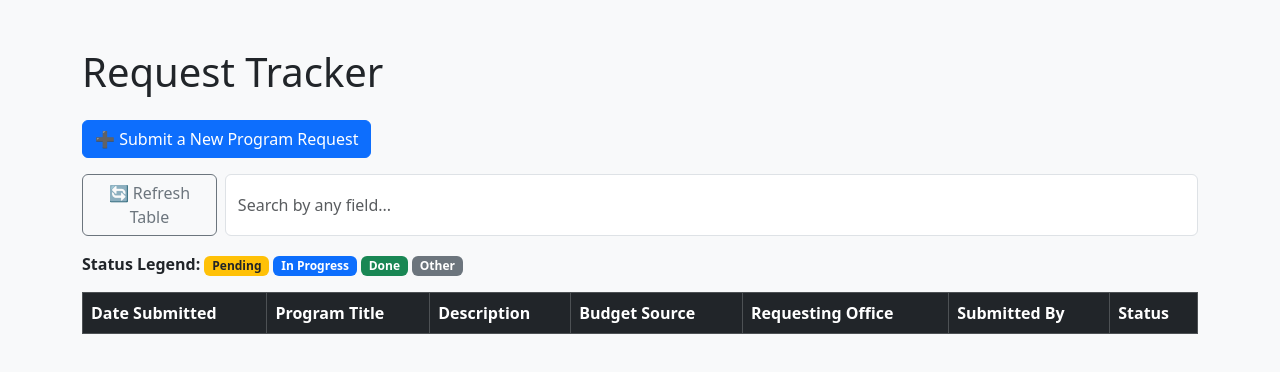
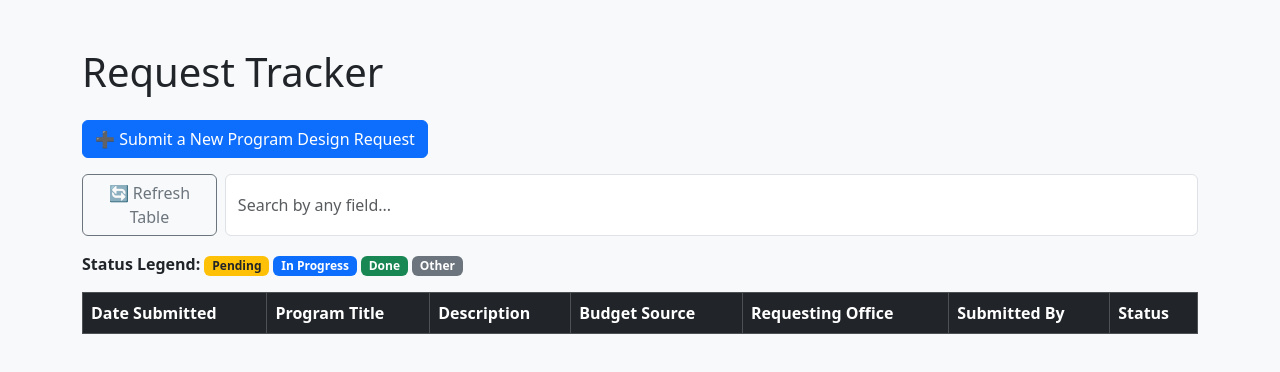
Before and after one commit to mpdc-newwash/request-tracker, a plain HTML site: page index.html in a window 1280 px wide. Drawn offline with nearby package versions, Linux system fonts and the light colour scheme; no server answers.

Commit message:
Update button label text in index.html

```diff
--- a/index.html
+++ b/index.html
@@ -11,7 +11,7 @@
 
     <!-- Correct Google Form link -->
     <a href="https://forms.gle/2V8BecPXmD57bSWFA" target="_blank" class="btn btn-primary mb-3">
-      ➕ Submit a New Program Request
+      ➕ Submit a New Program Design Request
     </a>
 
     <div class="d-flex justify-content-between mb-3 gap-2">
```
